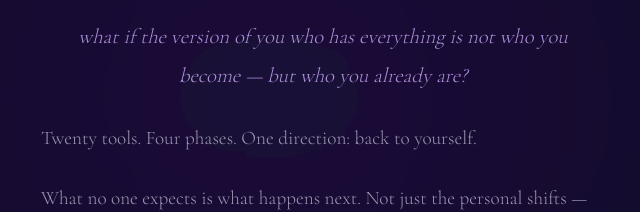
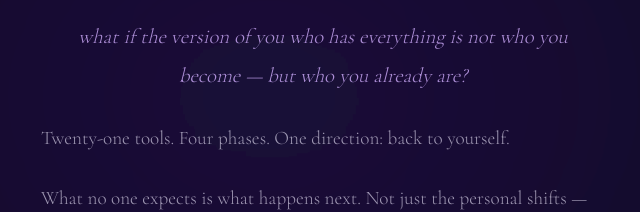
Before and after one commit to PixieC786/youcreateyou-website, a Next.js app: page / in a window 1280 px wide. Shown: the part 2320-2532 px from the top of the page, without its empty margins (317-957 px from the left). Built offline with nearby package versions, Linux system fonts and the light colour scheme; a web font is replaced by a local one.

Commit message:
fix: Twenty tools → Twenty-one tools in CreatorField and about page

```diff
--- a/app/about/page.tsx
+++ b/app/about/page.tsx
@@ -109,7 +109,7 @@ export default function AboutPage() {
 
           <Para delay={0.04}>
             Not a program. Not a brand. A practice of remembering.
-            Twenty tools. Four phases. 365 days. One question underneath all of them:
+            Twenty-one tools. Four phases. 365 days. One question underneath all of them:
           </Para>
 
           <Beat delay={0.06} text="What if the version of you who has everything is not who you become — but who you already are?" />
--- a/components/sections/CreatorField.tsx
+++ b/components/sections/CreatorField.tsx
@@ -9,7 +9,7 @@ const PARAGRAPHS = [
   { text: `Not a better version. Not an improved version. The real one — the one underneath everything that was borrowed, inherited, or learned in fear.`, style: 'normal' },
   { text: `YCY was built for that person. The one who already knows. The one who has always known.`, style: 'normal' },
   { text: `what if the version of you who has everything is not who you become — but who you already are?`, style: 'italic-accent' },
-  { text: `Twenty tools. Four phases. One direction: back to yourself.`, style: 'normal' },
+  { text: `Twenty-one tools. Four phases. One direction: back to yourself.`, style: 'normal' },
   { text: `What no one expects is what happens next. Not just the personal shifts — though those are real, and they go deep.`, style: 'normal' },
   { text: `Something larger begins to move.`, style: 'large' },
   { text: `A frequency. A field.`, style: 'large-accent' },
```
